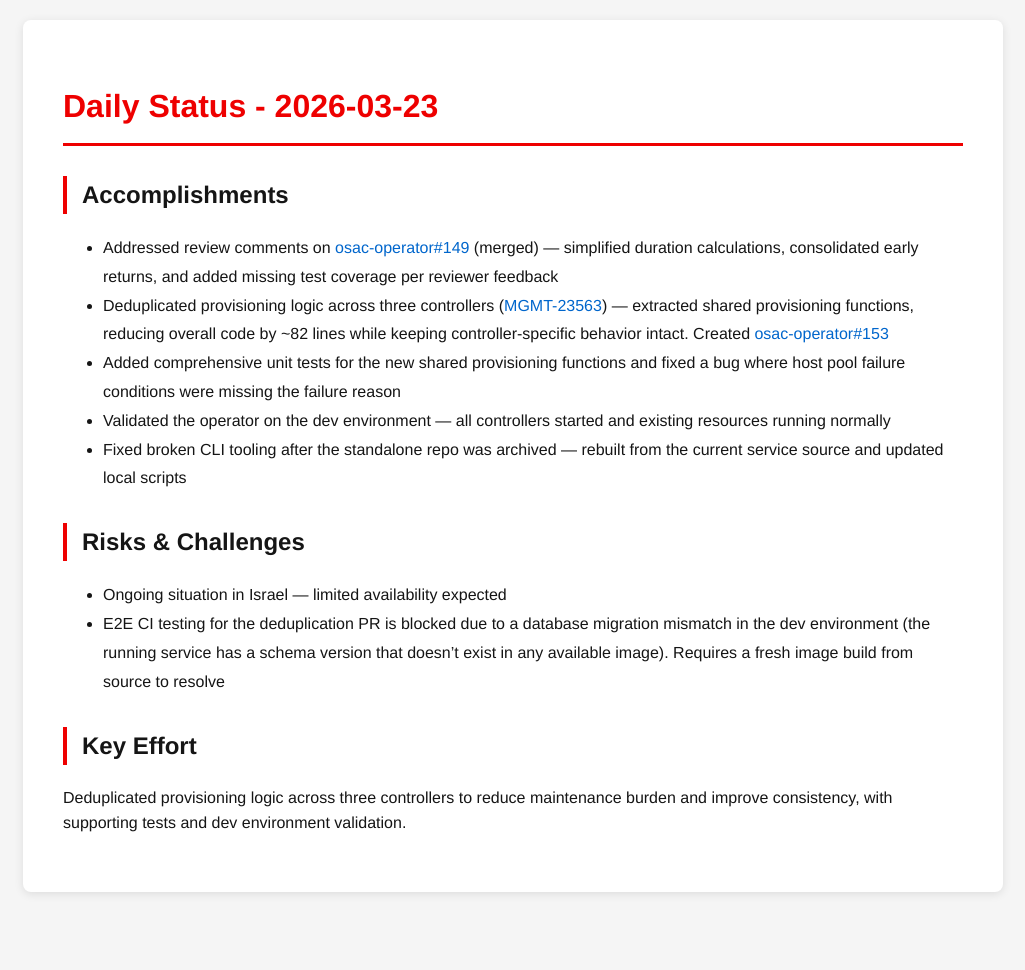
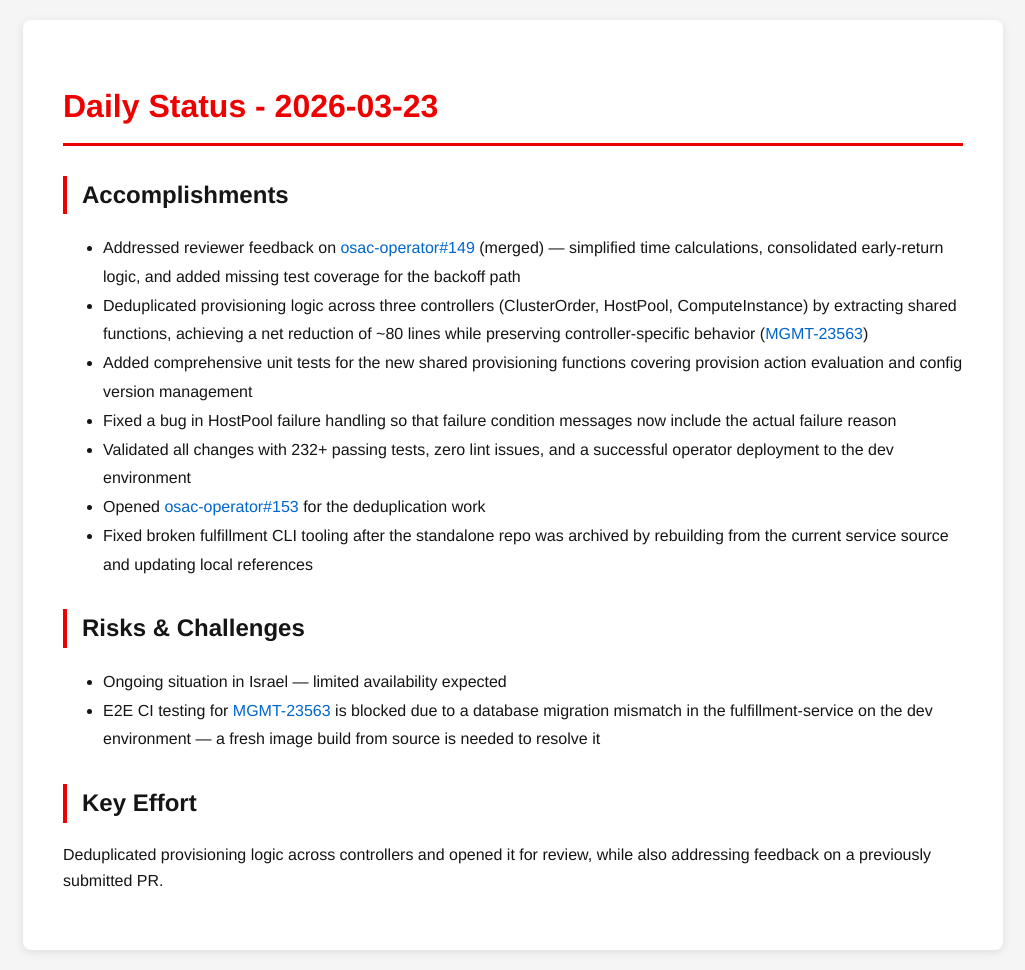
Before and after one commit to tzvatot/daily-status, a Jekyll site: the page built from 2026-03-23.md, in a window 1280 px wide. Shown: the whole page, without its empty margins (127-1152 px from the left). Built offline with Jekyll 4.4.1, drawn with Linux system fonts in a browser that asks for light colours; before the commit the page ends 912 px from its top, so only the background shows below that.

Commit message:
Daily status update - 2026-03-23

```diff
--- a/2026-03-23.md
+++ b/2026-03-23.md
@@ -7,15 +7,17 @@ date: 2026-03-23
 # Daily Status - 2026-03-23
 
 ## Accomplishments
-- Addressed review comments on [osac-operator#149](https://github.com/osac-project/osac-operator/pull/149) (merged) — simplified duration calculations, consolidated early returns, and added missing test coverage per reviewer feedback
-- Deduplicated provisioning logic across three controllers ([MGMT-23563](https://issues.redhat.com/browse/MGMT-23563)) — extracted shared provisioning functions, reducing overall code by ~82 lines while keeping controller-specific behavior intact. Created [osac-operator#153](https://github.com/osac-project/osac-operator/pull/153)
-- Added comprehensive unit tests for the new shared provisioning functions and fixed a bug where host pool failure conditions were missing the failure reason
-- Validated the operator on the dev environment — all controllers started and existing resources running normally
-- Fixed broken CLI tooling after the standalone repo was archived — rebuilt from the current service source and updated local scripts
+- Addressed reviewer feedback on [osac-operator#149](https://github.com/osac-project/osac-operator/pull/149) (merged) — simplified time calculations, consolidated early-return logic, and added missing test coverage for the backoff path
+- Deduplicated provisioning logic across three controllers (ClusterOrder, HostPool, ComputeInstance) by extracting shared functions, achieving a net reduction of ~80 lines while preserving controller-specific behavior ([MGMT-23563](https://issues.redhat.com/browse/MGMT-23563))
+- Added comprehensive unit tests for the new shared provisioning functions covering provision action evaluation and config version management
+- Fixed a bug in HostPool failure handling so that failure condition messages now include the actual failure reason
+- Validated all changes with 232+ passing tests, zero lint issues, and a successful operator deployment to the dev environment
+- Opened [osac-operator#153](https://github.com/osac-project/osac-operator/pull/153) for the deduplication work
+- Fixed broken fulfillment CLI tooling after the standalone repo was archived by rebuilding from the current service source and updating local references
 
 ## Risks & Challenges
 - Ongoing situation in Israel — limited availability expected
-- E2E CI testing for the deduplication PR is blocked due to a database migration mismatch in the dev environment (the running service has a schema version that doesn't exist in any available image). Requires a fresh image build from source to resolve
+- E2E CI testing for [MGMT-23563](https://issues.redhat.com/browse/MGMT-23563) is blocked due to a database migration mismatch in the fulfillment-service on the dev environment — a fresh image build from source is needed to resolve it
 
 ## Key Effort
-Deduplicated provisioning logic across three controllers to reduce maintenance burden and improve consistency, with supporting tests and dev environment validation.
+Deduplicated provisioning logic across controllers and opened it for review, while also addressing feedback on a previously submitted PR.
```
